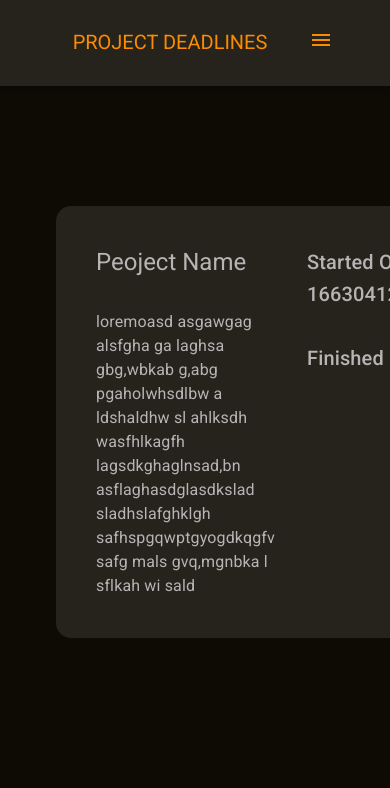
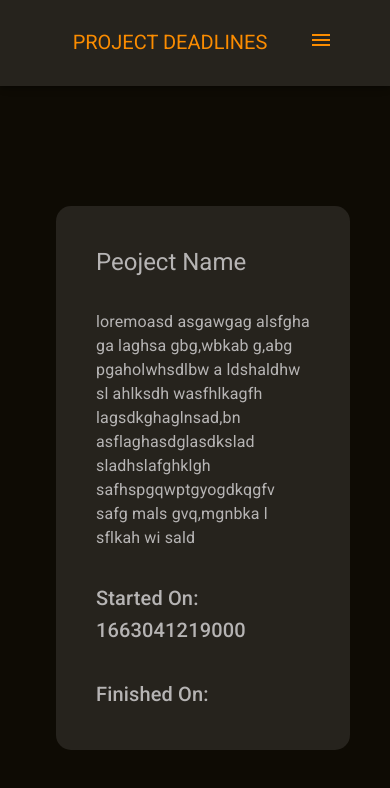
Before and after one commit to Sniperplank/Project-Deadlines, a React (Create React App) app: page /finished in a window 390 px wide. Shown: the top 788 px of the page. Built offline with nearby package versions, Linux system fonts and the light colour scheme.

Commit message:
Fixed Projects cards margin on mobile view

```diff
--- a/src/Components/Projects Feed/Aborted Projects/AbortedCard.js
+++ b/src/Components/Projects Feed/Aborted Projects/AbortedCard.js
@@ -5,7 +5,7 @@ import { CardBox } from '../../Styled MUI components/CardBox'
 function AbortedCard() {
   return (
     <CardBox>
-      <Stack direction='row' spacing={4} justifyContent='space-between'>
+      <Stack direction={{ xs: 'column', sm: 'row' }} spacing={4} justifyContent='space-between'>
         <Stack spacing={4}>
           <Typography variant='h5'>Peoject Name</Typography>
           <Typography variant='body1'>Desc</Typography>
--- a/src/Components/Projects Feed/Finished Projects/FinishedCard.js
+++ b/src/Components/Projects Feed/Finished Projects/FinishedCard.js
@@ -5,7 +5,7 @@ import { CardBox } from '../../Styled MUI components/CardBox'
 function FinishedCard() {
   return (
     <CardBox>
-      <Stack direction='row' spacing={4} justifyContent='space-between'>
+      <Stack direction={{ xs: 'column', sm: 'row' }} spacing={4} justifyContent='space-between'>
         <Stack spacing={4}>
           <Typography variant='h5'>Peoject Name</Typography>
           <Typography variant='body1'>loremoasd asgawgag alsfgha ga laghsa gbg,wbkab g,abg pgaholwhsdlbw a ldshaldhw sl ahlksdh wasfhlkagfh lagsdkghaglnsad,bn asflaghasdglasdkslad sladhslafghklgh safhspgqwptgyogdkqgfv safg mals gvq,mgnbka l sflkah wi sald</Typography>
--- a/src/Components/Projects Feed/Ongoing Projects/OngoingCard.js
+++ b/src/Components/Projects Feed/Ongoing Projects/OngoingCard.js
@@ -6,7 +6,7 @@ import { Link } from 'react-router-dom'
 function OngoingCard() {
   return (
     <CardBox component={Link} to='/ongoing/:projectName'>
-      <Stack direction='row' spacing={4} justifyContent='space-between'>
+      <Stack direction={{ xs: 'column', sm: 'row' }} spacing={4} justifyContent='space-between'>
         <Stack spacing={4}>
           <Typography variant='h5'>Peoject Name</Typography>
           <Typography variant='body1'></Typography>
```
